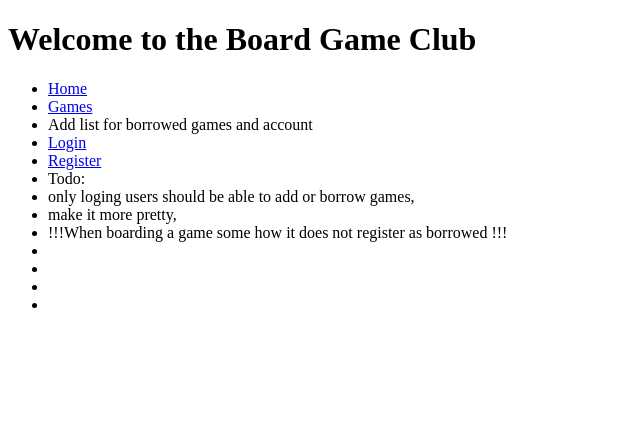
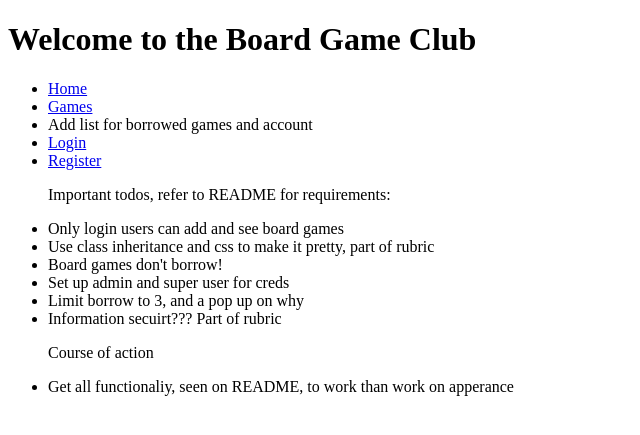
Before and after one commit to CasperMikael101/Board_Game_Club, a Django app: template board_game_club/templates/board_game_club/home.html in a window 1280 px wide. Shown: the top 435 px of the page, without its empty margins (0-640 px from the left). Run offline with Django 5.2, Linux system fonts and the light colour scheme; the template is opened without the code that fills it, so the values that code supplies are empty.

Commit message:
updated requirements to be clear + rubric added todo to home page.thml, and login redirects to home page

```diff
--- a/board_game_club/templates/board_game_club/home.html
+++ b/board_game_club/templates/board_game_club/home.html
@@ -23,14 +23,15 @@
                 <li><a href="{% url 'login' %}">Login</a></li>
                 <li><a href="{% url 'register' %}">Register</a></li>
             {% endif %}
-            <li>Todo:   </li>
-            <li>only loging users should be able to add or borrow games,</li>
-            <li>make it more pretty, </li>
-            <li>!!!When boarding a game some how it does not register as borrowed !!!</li>
-            <li></li>
-            <li></li>
-            <li></li>
-            <li></li>
+            <p>Important todos, refer to README for requirements:   </p>
+            <li>Only login users can add and see board games</li>
+            <li>Use class inheritance and css to make it pretty, part of rubric</li>
+            <li>Board games don't borrow!</li>
+            <li>Set up admin and super user for creds</li>
+            <li>Limit borrow to 3, and a pop up on why</li>
+            <li>Information secuirt??? Part of rubric</li>
+            <p>Course of action</p>
+            <li>Get all functionaliy, seen on README, to work than work on apperance</li>
 
         </ul>
     </nav>
--- a/game_club_project/settings.py
+++ b/game_club_project/settings.py
@@ -129,6 +129,6 @@ DEFAULT_AUTO_FIELD = 'django.db.models.BigAutoField'
 
 
 # for login and logout
-LOGIN_REDIRECT_URL = '/games'
+LOGIN_REDIRECT_URL = '/'
 
 LOGOUT_REDIRECT_URL = '/'
```
Also changed, not shown: README.md, db.sqlite3.
